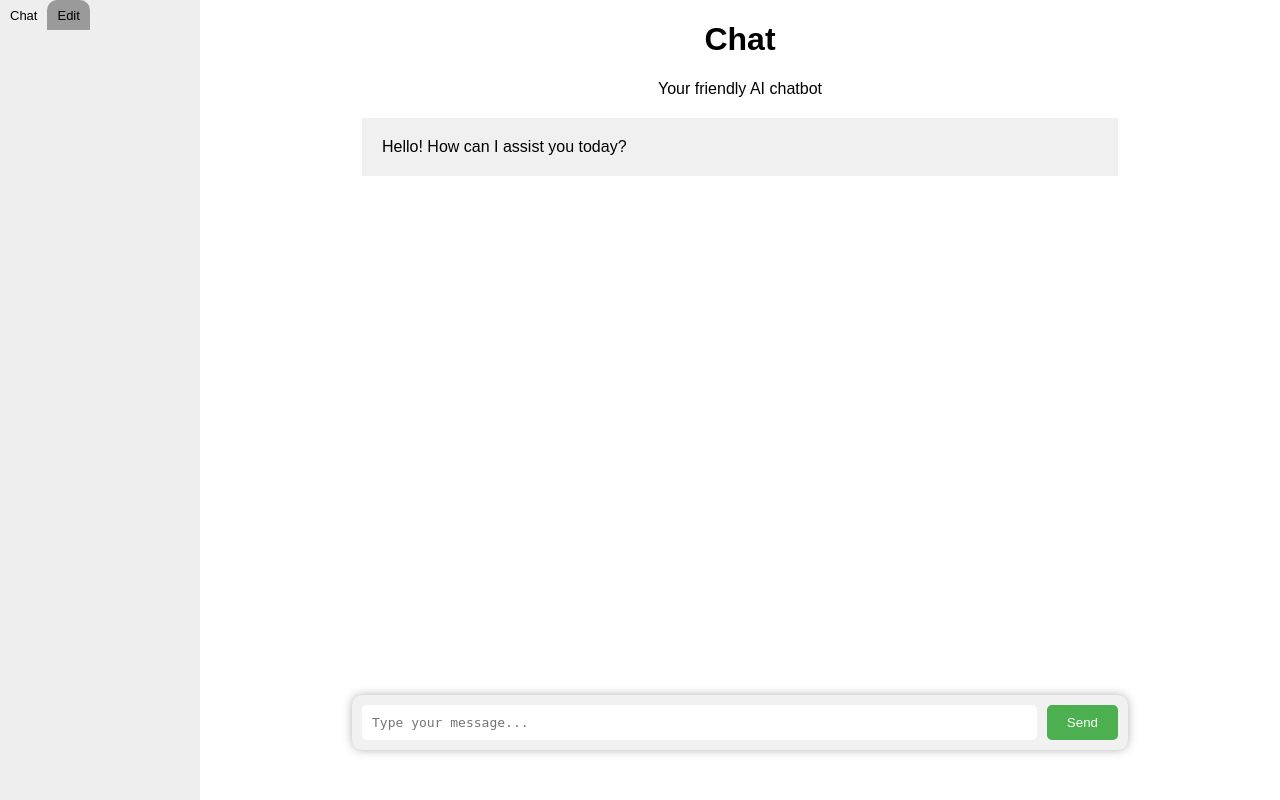
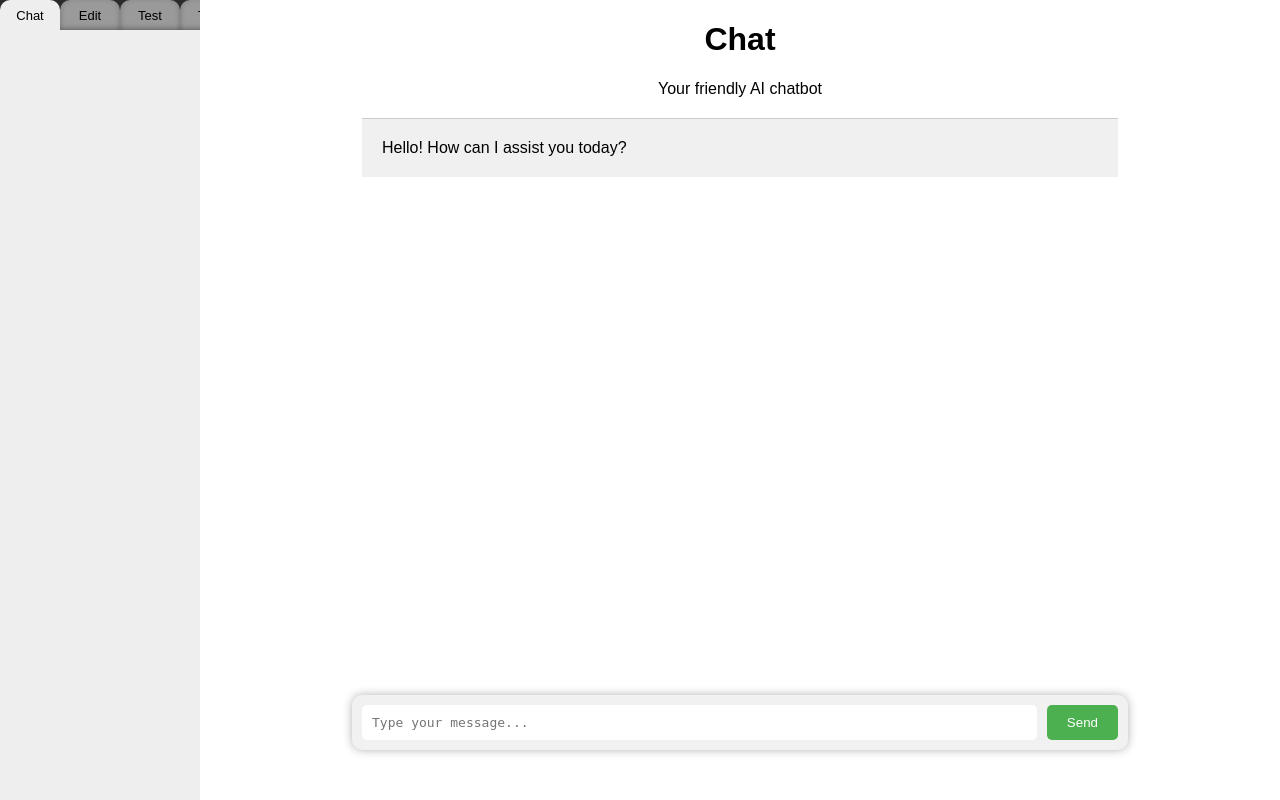
Before and after one commit to lilycyf/chatgpt-rpg, a Django app: page / in a window 1280 px wide. Run offline with Django 4.2, Linux system fonts and the light colour scheme.

Commit message:
added more buttons in the guide bar

```diff
--- a/chatchatchat/static/css/style.css
+++ b/chatchatchat/static/css/style.css
@@ -7,7 +7,6 @@ body {
 }
 
 .guide-bar {
-  display: flex;
   position: fixed;
   top: 0;
   left: 0;
@@ -16,22 +15,39 @@ body {
   background-color: #eee;
 }
 
+.guide-bar-page-buttons {
+  top: 0;
+  left: 0;
+  height: 30px;
+  background-color: rgb(43, 43, 43);
+  width: 100%;
+  display: flex;
+  flex-wrap: nowrap;
+  overflow-x: scroll;
+}
+
+
+.guide-bar-page-buttons::-webkit-scrollbar {
+  display: none;
+}
+
 
 .guide-bar-button {
-  height: 30px;
+  flex-shrink: 0;
   cursor: pointer;
+  width: 60px;
   font-size: 13px;
-  padding-left: 10px;
-  padding-right: 10px;
   margin: 0px;
   border: none;
   background-color: rgb(154, 154, 154);
   border-top-right-radius: 10px;
   border-top-left-radius: 10px;
+  box-shadow: inset 0px -2px 10px -5px black;
 }
 
 .guide-bar-button.active {
   background-color: #eee;
+  box-shadow: none;
 }
 
 .edit-container {
@@ -145,6 +161,10 @@ body {
   max-width: 100%;
   align-self: flex-start;
   background-color: #f1f0f0;
+  border: rgb(203, 203, 203);
+  border-width: 0px;
+  border-top-width: 0.5px;
+  border-style: solid;
 }
 
 .user-message {
@@ -152,6 +172,10 @@ body {
   max-width: 100%;
   align-self: flex-start;
   background-color: #ffffff;
+  border: rgb(203, 203, 203);
+  border-width: 0px;
+  border-top-width: 0.5px;
+  border-style: solid;
 }
 
 .end-message {
--- a/chatchatchat/templates/index.html
+++ b/chatchatchat/templates/index.html
@@ -9,8 +9,13 @@
 
 <body>
     <div class="guide-bar">
-        <button class="guide-bar-button chat-button active" data-page="chat">Chat</button>
-        <button class="guide-bar-button edit-button" data-page="edit">Edit</button>
+        <div class="guide-bar-page-buttons">
+            <button class="guide-bar-button chat-button active" data-page="chat">Chat</button>
+            <button class="guide-bar-button edit-button" data-page="edit">Edit</button>
+            <button class="guide-bar-button button" data-page="test">Test</button>
+            <button class="guide-bar-button button" data-page="test">Test</button>
+            <button class="guide-bar-button button" data-page="test">Test</button>
+        </div>
     </div>
     <div id="chat" class="chatbot-container">
         <div class="chatbot">
```
